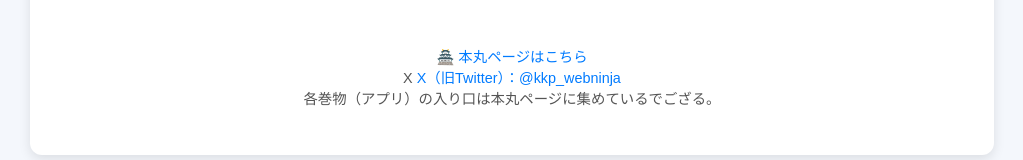
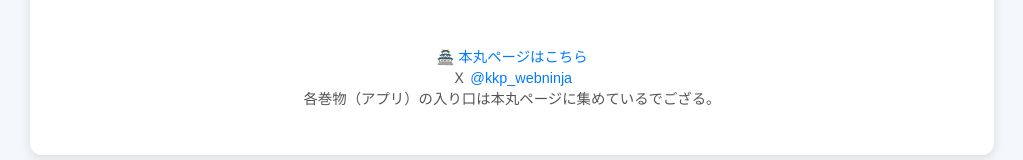
Before and after one commit to kkp-15/ninja-sougyusyo, a plain HTML site: page index.html in a window 1280 px wide. Shown: the part 1055-1215 px from the top of the page, without its empty margins (128-1151 px from the left). Drawn offline with Linux system fonts and the light colour scheme.

Commit message:
Update index.html

```diff
--- a/index.html
+++ b/index.html
@@ -123,7 +123,7 @@
 
 <footer>
   <p>🏯 <a href="https://kkpwebninja.com" target="_blank">本丸ページはこちら</a><br>
-  X <a href="https://x.com/kkp_webninja" target="_blank">X（旧Twitter）：@kkp_webninja</a><br>
+  Ｘ <a href="https://x.com/kkp_webninja" target="_blank">@kkp_webninja</a><br>
   各巻物（アプリ）の入り口は本丸ページに集めているでござる。</p>
 </footer>
 
```
